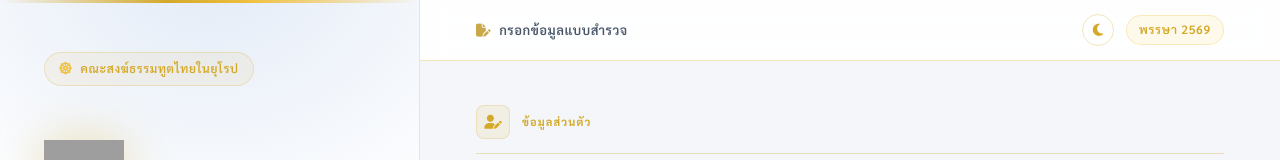
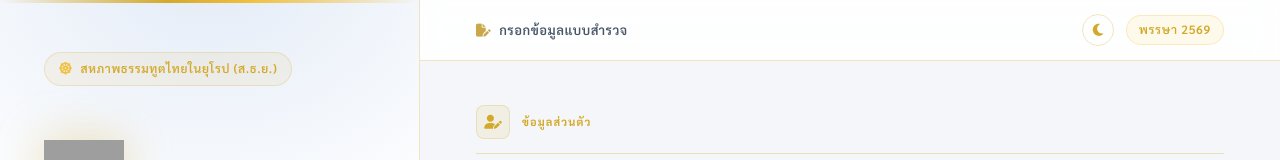
Before and after one commit to Egkarachnz/utse-phansa, a plain HTML site: page index.html in a window 1280 px wide. Shown: the top 160 px of the page. Drawn offline with Linux system fonts and the light colour scheme; no server answers; grey boxes are pictures that could not be loaded.

Commit message:
update header

```diff
--- a/index.html
+++ b/index.html
@@ -17,7 +17,7 @@
 
       <span class="org-badge">
         <i class="fa-solid fa-dharmachakra"></i>
-        คณะสงฆ์ธรรมทูตไทยในยุโรป
+        สหภาพธรรมทูตไทยในยุโรป (ส.ธ.ย.)
       </span>
 
       <img src="img/to/utse_logo.png" alt="Logo" class="panel-logo"
```
